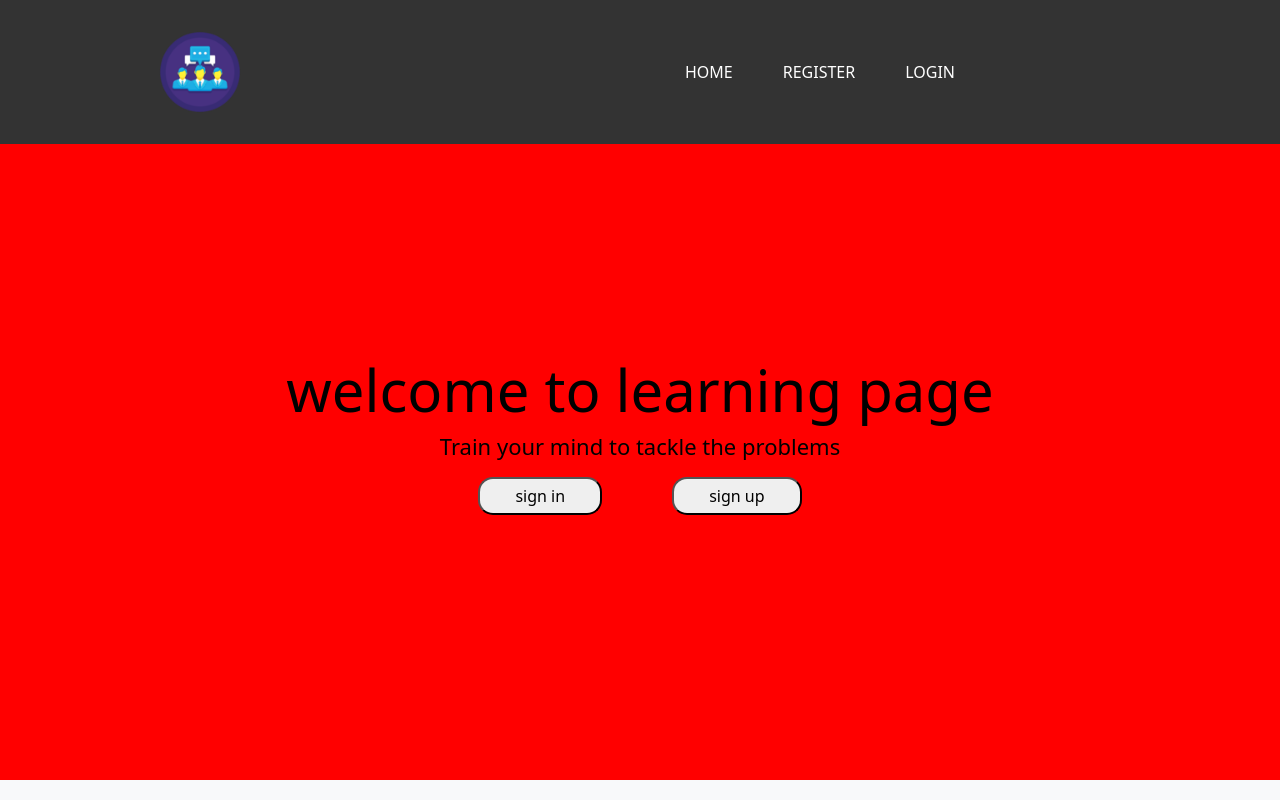
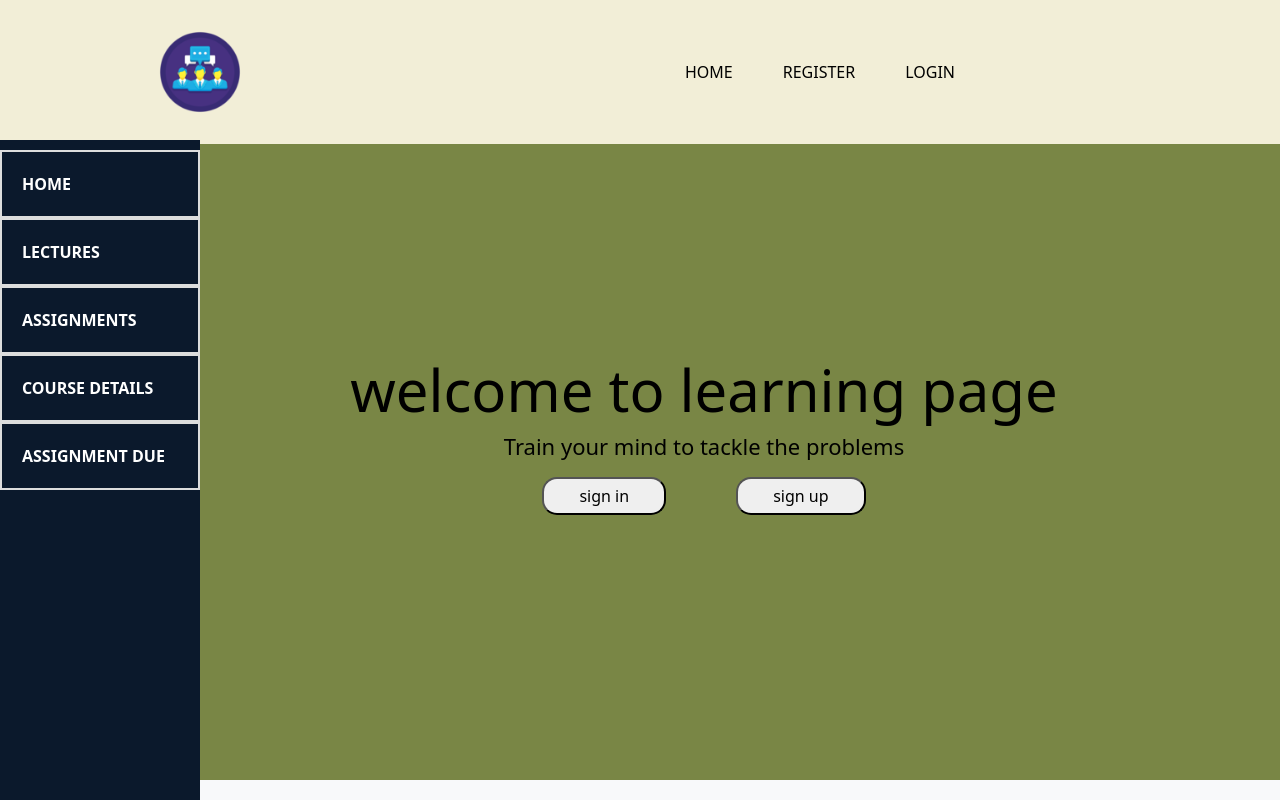
Before and after one commit to sameer-del/student-management, a React (Vite) app in the folder client/: page / in a window 1280 px wide. Built offline with nearby package versions, Linux system fonts and the light colour scheme.

Commit message:
sidebar mounted

```diff
--- a/client/src/App.css
+++ b/client/src/App.css
@@ -1,7 +1,8 @@
 /* App.css */
 body {
   margin: 0;
-  font-family: Arial, sans-serif; /* Add your preferred font */
+  font-family: Arial, sans-serif;
+  position: relative; /* Add your preferred font */
 }
 
 .app-container {
@@ -19,11 +20,38 @@ body {
   padding: 10px 0;
   z-index: 1000; /* Ensure it stays on top */
 }
+.sidebar {
+  position: fixed;
+  top: 140px;
+  width: 200px;
+  left: 0;
+  height: 100vh;
+  background-color: #0b192c; /* Adjust to your color preference */
+  color: white;
+  padding: 10px 0;
+  z-index: 1000;
+}
+.side-links {
+  text-decoration: none;
+  width: 100%;
+  height: 100%;
+  display: flex;
+  flex-direction: column;
+  justify-content: center;
+  padding: 20px 20px;
+  background-color: #0b192c;
+  border: 2px solid #ddd;
+  color: white;
+  text-transform: uppercase;
+  font-weight: 700;
+}
 
 .content {
   flex: 1;
   margin-top: 100px;
-
-  overflow-y: auto;
+  width: 90%;
+  margin-left: 10%;
+  overflow-y: hidden;
+  overflow-x: hidden;
   background-color: #f8f9fa;
 }
--- a/client/src/App.jsx
+++ b/client/src/App.jsx
@@ -6,12 +6,14 @@ import Register from "./pages/Register";
 import axios from "axios";
 import "./App.css";
 import { Toaster } from "react-hot-toast";
+import Sidebar from "./components/Sidebar";
 axios.defaults.baseURL = "http://localhost:8000";
 axios.defaults.withCredentials = true;
 function App() {
   return (
     <div className="app-container">
       <Navbar />
+      <Sidebar />
       <Toaster position="bottom-right" toastOptions={{ duration: 5000 }} />
       <div className="content">
         <Routes>
--- a/client/src/components/Sidebar.jsx
+++ b/client/src/components/Sidebar.jsx
@@ -1,13 +1,36 @@
 import React from "react";
+import { Link } from "react-router-dom";
 
 const Sidebar = () => {
-  return <div>build your knowledges!
-    <h1>hello all</h1>
-    <h2>Harshath.I</h2>
-    <h2>Harrun.M</h2>
-    <h3>Hello</h3>
-
-  </div>;
+  return (
+    <div className="sidebar">
+      <div>
+        <Link to="/" className="side-links">
+          Home
+        </Link>
+      </div>
+      <div>
+        <Link to="/" className="side-links">
+          lectures
+        </Link>
+      </div>
+      <div>
+        <Link to="/" className="side-links">
+          assignments
+        </Link>
+      </div>
+      <div>
+        <Link to="/" className="side-links">
+          course details
+        </Link>
+      </div>
+      <div>
+        <Link to="/" className="side-links">
+          Assignment due
+        </Link>
+      </div>
+    </div>
+  );
 };
 
 export default Sidebar;
--- a/client/src/components/navbar.css
+++ b/client/src/components/navbar.css
@@ -6,8 +6,8 @@
   top: 0;
   left: 0;
   width: 100%;
-  background-color: #333; /* Adjust to your color preference */
-  color: white;
+  background-color: #f2eed7; /* Adjust to your color preference */
+  color: black;
   padding: 10px 0;
   height: 18vh;
   z-index: 1000; /* Ensure it stays on top */
--- a/client/src/pages/home.css
+++ b/client/src/pages/home.css
@@ -3,10 +3,10 @@
   display: flex;
   justify-content: center;
   align-items: center;
-  width: 100%;
+
   flex-direction: column;
   height: 85vh;
-  background-color: red;
+  background-color: #798645;
   overflow-x: hidden;
 }
 .box h1 {
```
